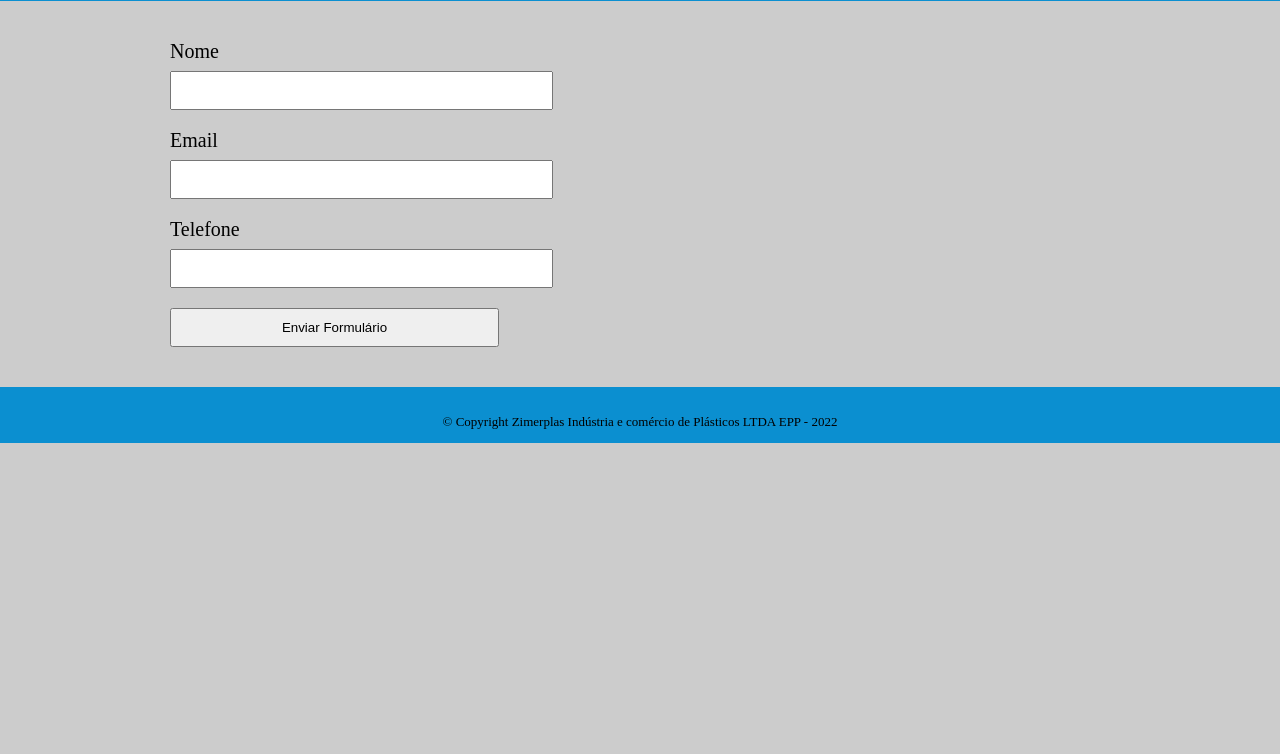
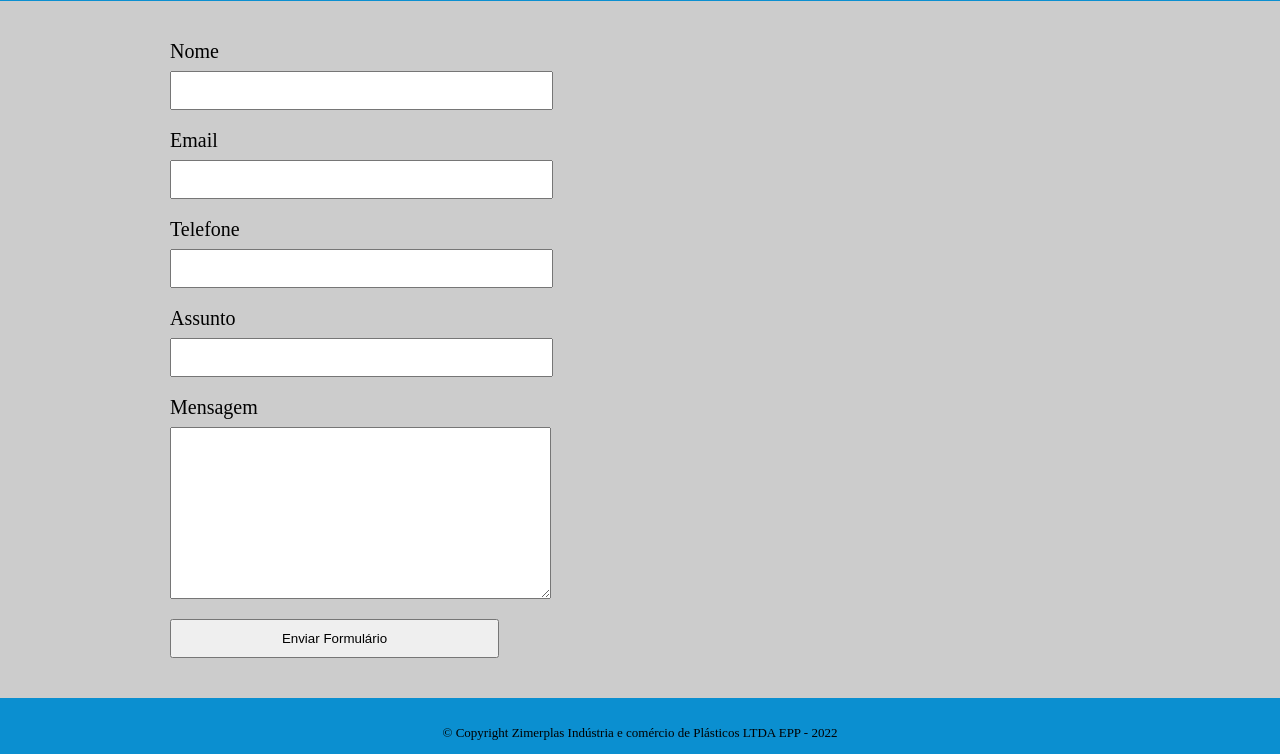
Before and after one commit to flavio1904/site-zimerplas, a plain HTML site: page contato.html in a window 1280 px wide. Shown: the part 176-930 px from the top of the page. Before the commit the page ends 800 px from the top, so only its background shows below. Drawn offline with Linux system fonts and the light colour scheme.

Commit message:
Atualizando

```diff
--- a/contato.html
+++ b/contato.html
@@ -33,6 +33,12 @@
             <label for="telefone">Telefone</label>
             <input type="text" id="telefone">
 
+            <label for="assunto">Assunto</label>
+            <input type="text" id="assunto">
+
+            <label for="mensagem">Mensagem</label>
+            <textarea cols="50" rows="10" id="mensagem>"></textarea>
+
             <input type="submit" value="Enviar Formulário">
         </form>
 </main>
--- a/style-contato.css
+++ b/style-contato.css
@@ -25,7 +25,7 @@ form label {
     margin: 0 0 10px;
 }
 
-form input {
+form input, form textarea {
     display: block;
     margin: 0 0 20px;
     padding: 10px 25px;
```
